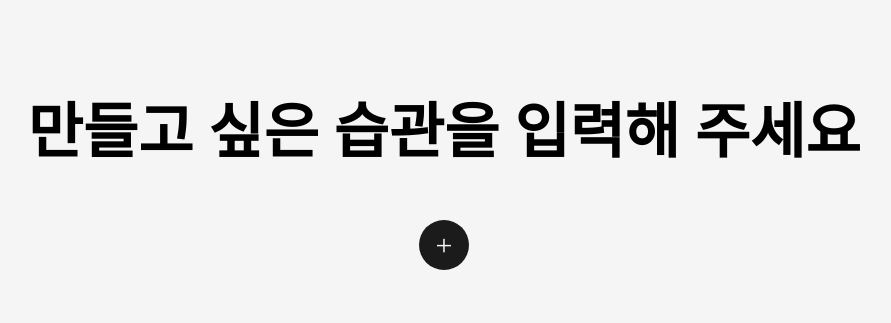
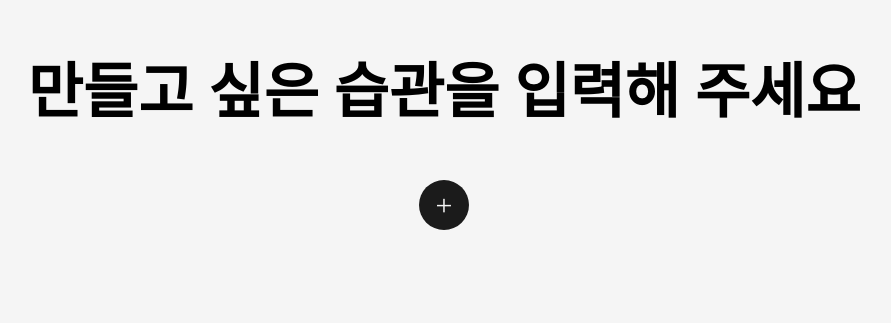
Before and after one commit to mun8123/one-habit, a browser extension: page index.html in a window 1280 px wide. Shown: the part 239-562 px from the top of the page, without its empty margins (196-1087 px from the left). Drawn offline with Linux system fonts and the light colour scheme; a web font is replaced by a local one.

Commit message:
feat: style 수정

```diff
--- a/assets/style.css
+++ b/assets/style.css
@@ -34,7 +34,6 @@ body {
 
 #App {
   margin: 0 auto;
-  padding-top: 80px;
   width: 1000px;
   text-align: center;
 }
```
